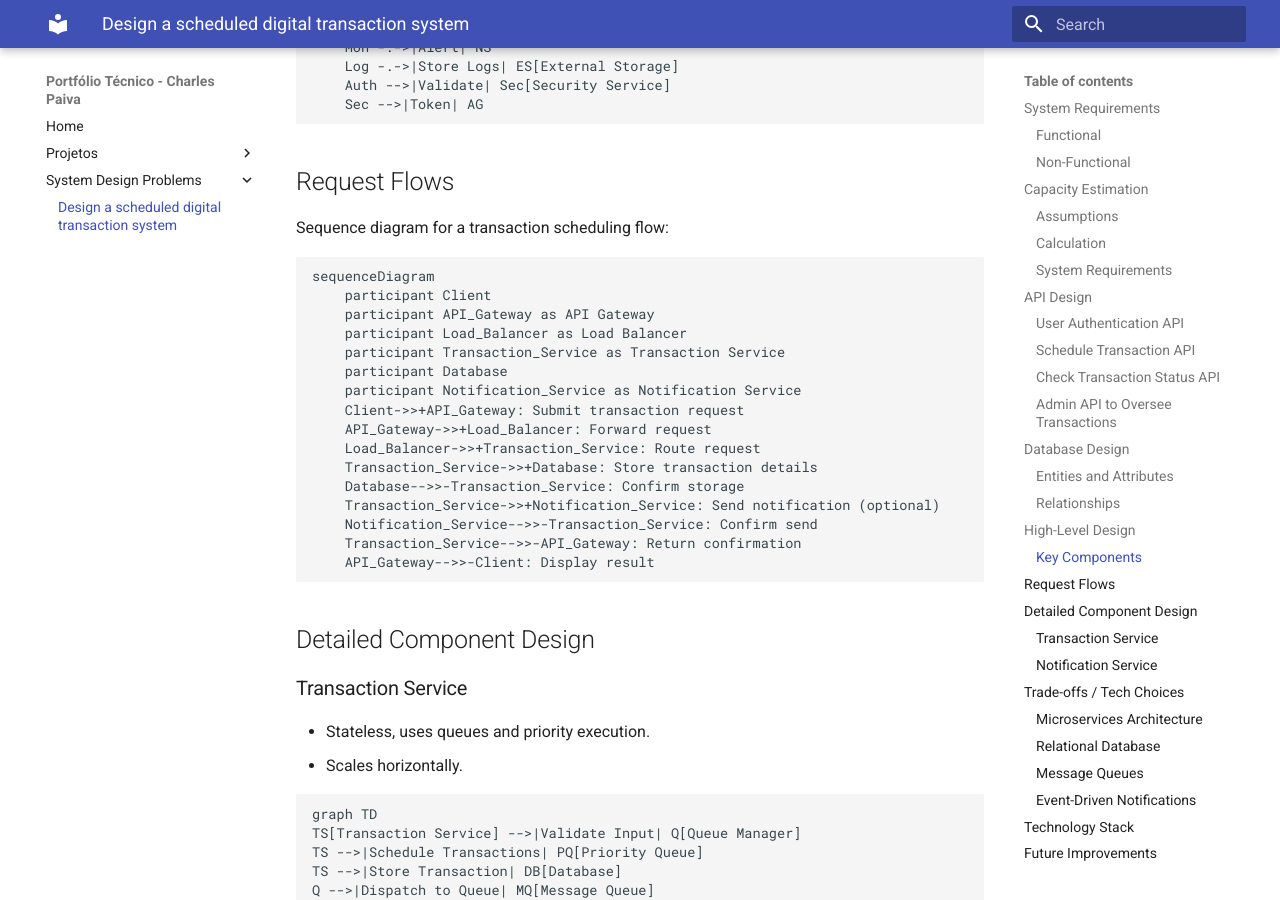
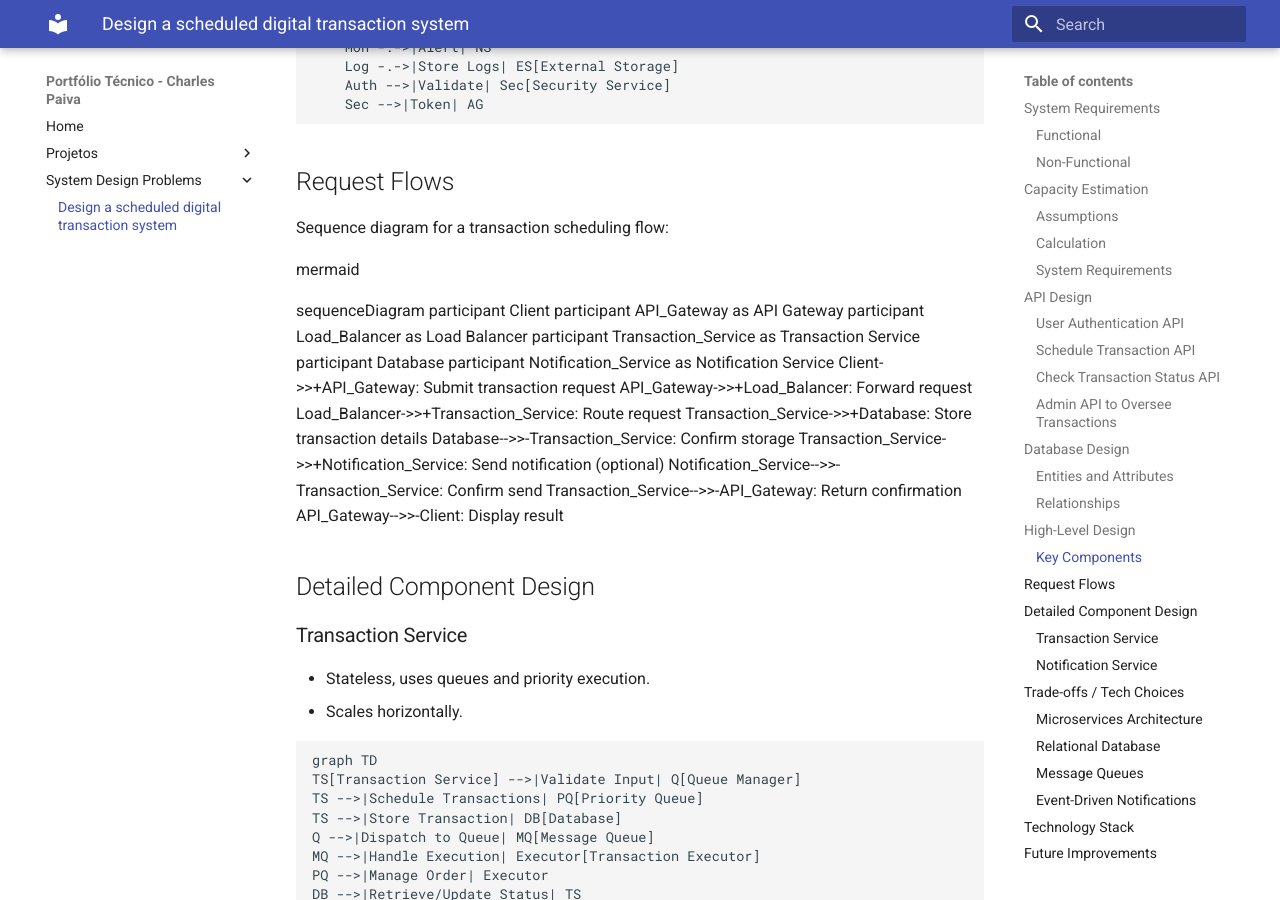
Before and after one commit to charlespaivadeveloper/portfolio-tecnico, an MkDocs documentation site: the page built from docs/system-design-problems/design-a-scheduled-digital-transaction-system.md, in a window 1280 px wide and 900 px high, scrolled down 5682 px. Built offline with MkDocs 1.6.1 and Material for MkDocs 9.7.7, drawn with Linux system fonts in a browser that asks for light colours.

Commit message:
Iniciando wiki

````diff
--- a/docs/system-design-problems/design-a-scheduled-digital-transaction-system.md
+++ b/docs/system-design-problems/design-a-scheduled-digital-transaction-system.md
@@ -221,7 +221,8 @@ graph TD
 
 Sequence diagram for a transaction scheduling flow:
 
-```mermaid
+mermaid
+
 sequenceDiagram
     participant Client
     participant API_Gateway as API Gateway
@@ -238,7 +239,7 @@ sequenceDiagram
     Notification_Service-->>-Transaction_Service: Confirm send
     Transaction_Service-->>-API_Gateway: Return confirmation
     API_Gateway-->>-Client: Display result
-```
+
 
 ## Detailed Component Design
 
````
